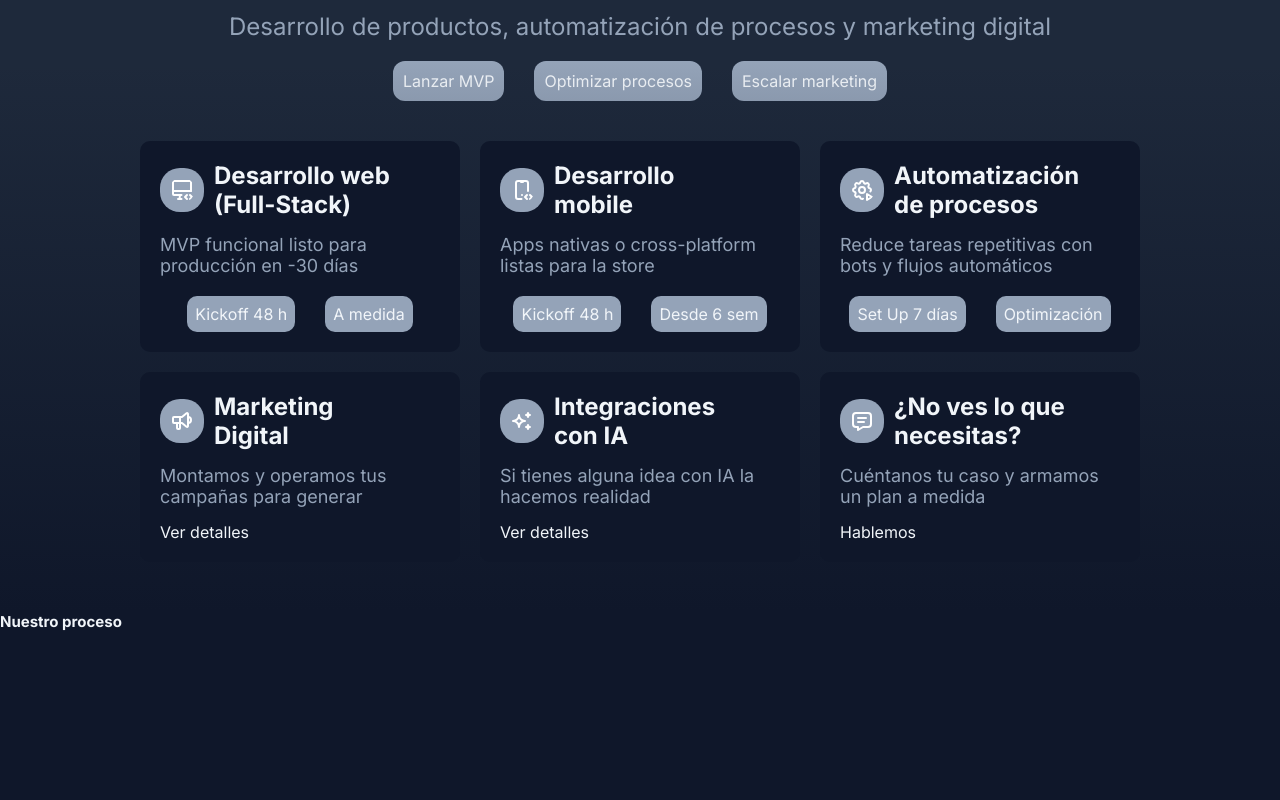
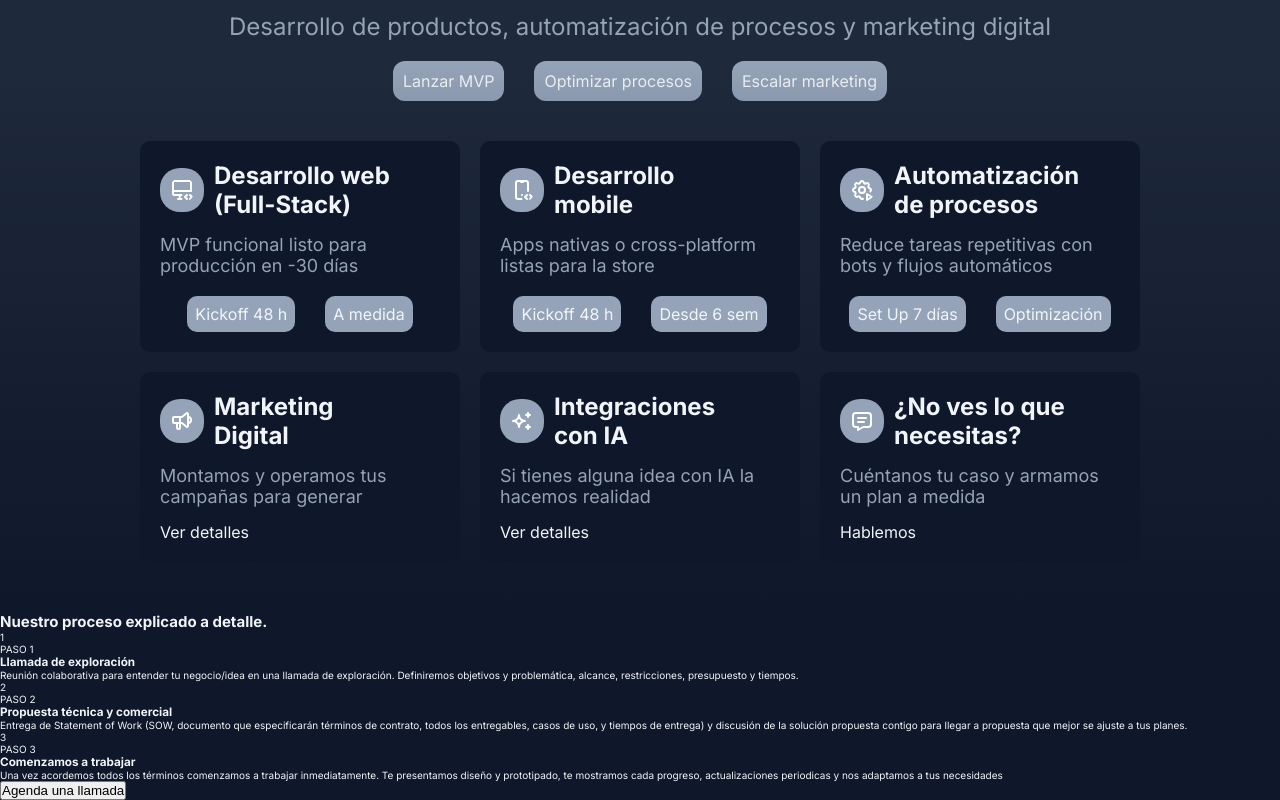
Before and after one commit to SoyDouglas/FissionSoftware, a React (Vite) app: page / in a window 1280 px wide. Shown: the part 936-1736 px from the top of the page. Before the commit the page ends 1567 px from the top, so only its background shows below. Built offline with nearby package versions, Linux system fonts and the light colour scheme.

Commit message:
Timeline section structure

```diff
--- a/src/App.jsx
+++ b/src/App.jsx
@@ -1,7 +1,7 @@
 import Header from "./components/layout/Header"
 import Hero from "./components/layout/Hero"
 import WhatWeDo from './components/layout/WhatWeDo'
-import HowWeDo from "./components/layout/HowWeDo"
+import Timeline from "./components/layout/Timeline"
 
 function App() {
 
@@ -10,7 +10,7 @@ function App() {
       <Header />
       <Hero />
       <WhatWeDo />
-      <HowWeDo />
+      <Timeline />
     </>
   )
 }
--- a/src/components/css/Header.css
+++ b/src/components/css/Header.css
@@ -96,7 +96,7 @@
 }
 
 .header-cta:hover {
-  background: var(--color-secondary);
+  background: rgb(231, 230, 230);
 }
 
 /* Mobile toggle */
--- a/src/components/css/HowWeDo.css
+++ b/src/components/css/Timeline.css
@@ -1,4 +1,4 @@
-.HowWeDo {
+.timeline {
     background-color: var(--color-background);
     color: var(--color-text);
     font-family: var(--font-body);
--- a/src/components/layout/HowWeDo.jsx
+++ /dev/null
@@ -1,11 +0,0 @@
-import '../css/HowWeDo.css'
-
-function HowWeDo(){
-    return (
-        <section className='HowWeDo'>
-            <h1>Nuestro proceso</h1>
-        </section>
-    )
-}
-
-export default HowWeDo;
--- /dev/null
+++ b/src/components/layout/Timeline.jsx
@@ -0,0 +1,44 @@
+import '../css/Timeline.css'
+
+function Timeline(){
+    return (
+        <section className='timeline'>
+            <h1 className='timeline-title'>Nuestro proceso explicado a detalle.</h1>
+
+            <ol className='timeline-list'>
+                <li className='timeline-item'>
+                    <span className='timeline-number'>1</span>
+                    <div className='timeline-content'>
+                        <span className='timeline-step'>PASO 1</span>
+                        <h3 className='timeline-heading'>Llamada de exploración</h3>
+                        <p className='timeline-text'>Reunión colaborativa para entender tu negocio/idea en una llamada de exploración. Definiremos objetivos y problemática, alcance, restricciones, presupuesto y tiempos.</p>
+                    </div>
+                </li>
+
+                <li className='timeline-item'>
+                    <span className='timeline-number'>2</span>
+                    <div className='timeline-content'>
+                        <span className='timeline-step'>PASO 2</span>
+                        <h3 className='timeline-heading'>Propuesta técnica y comercial</h3>
+                        <p className='timeline-text'>Entrega de Statement of Work (SOW, documento que especificarán términos de contrato, todos los entregables, casos de uso, y tiempos de entrega) y discusión de la solución propuesta contigo para llegar a propuesta que mejor se ajuste a tus planes.</p>
+                    </div>
+                </li>
+
+                <li className='timeline-item'>
+                    <span className='timeline-number'>3</span>
+                    <div className='timeline-content'>
+                        <span className='timeline-step'>PASO 3</span>
+                        <h3 className='timeline-heading'>Comenzamos a trabajar</h3>
+                        <p className='timeline-text'>Una vez acordemos todos los términos comenzamos a trabajar inmediatamente. Te presentamos diseño y prototipado, te mostramos cada progreso, actualizaciones periodicas y nos adaptamos a tus necesidades</p>
+                    </div>
+                </li>
+
+                <li className='timeline-item'>
+                    <button className='timeline-cta'>Agenda una llamada</button>
+                </li>
+            </ol>
+        </section>
+    )
+}
+
+export default Timeline;
```
